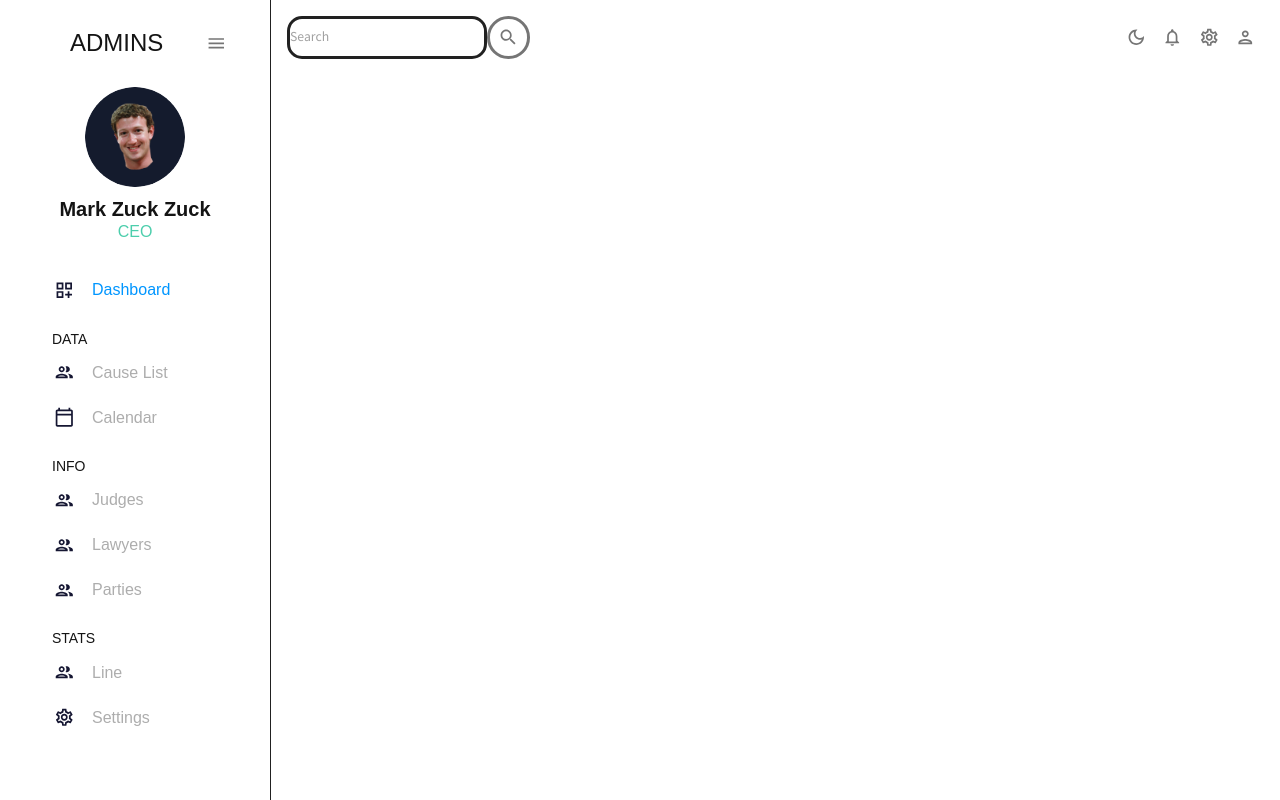
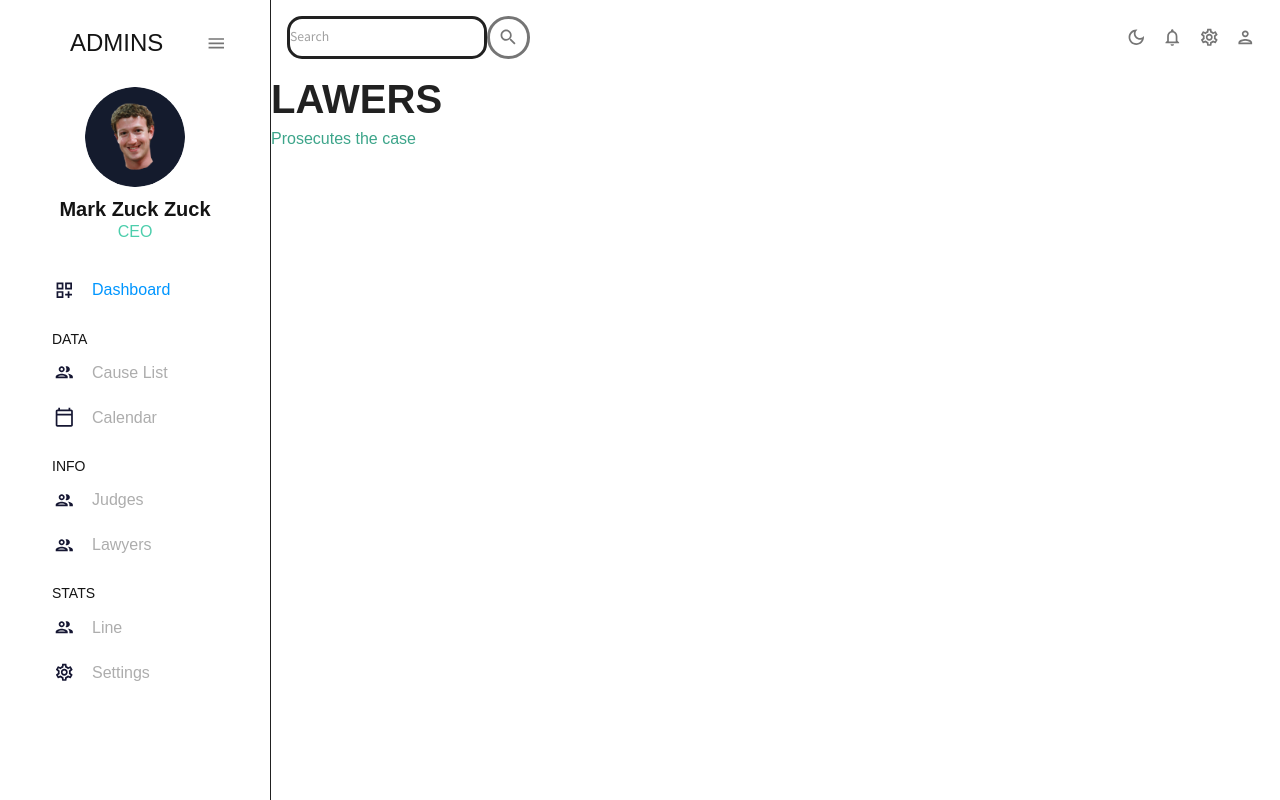
Before and after one commit to Shaik-Amaan-Ahmed/e-portal-for-case-management, a React (Create React App) app: page /lawyers in a window 1280 px wide. Built offline with nearby package versions, Linux system fonts and the light colour scheme.

Commit message:
added causelist,lawer,judges empty components

```diff
--- a/src/App.js
+++ b/src/App.js
@@ -5,7 +5,10 @@ import { Routes, Route } from "react-router-dom"
 import Sidebar from "./Scenes/Global/Sidebar"
 import Dashboard from "./Scenes/dashboard/dashboard";
 import SignIn from "./Scenes/Login/Login";
-import { MyCalendar } from "./calendar";
+import { MyCalendar } from "./Scenes/calendar/calendar";
+import Causelist from "./Scenes/Causelist/causelist";
+import Judges from "./Scenes/Judges&Lawers/judges";
+import Lawers from "./Scenes/Judges&Lawers/lawers";
 
 function App() {
 
@@ -22,9 +25,13 @@ function App() {
 
             <Topbar/>
             <Routes>
-              <Route path="/" element = {<Dashboard/>} />
-              <Route path="/login" element = {<SignIn/>} />
-              <Route path="/calendar" element = {<MyCalendar/>}/>
+              <Route exact path="/" element = {<Dashboard/>} />
+              <Route exact path="/login" element = {<SignIn/>} />
+              <Route exact path="/calendar" element = {<MyCalendar/>}/>
+              <Route exact path="/causelist" element = {<Causelist/>}/>
+              <Route exact path="/judges" element = {<Judges/>}/>
+              <Route exact path="/lawyers" element = {<Lawers/>}/>
+              <Route exact path="/parties" element = {<MyCalendar/>}/>
            </Routes>
           </main>
         </div>
--- a/src/Scenes/Causelist/causelist.js
+++ b/src/Scenes/Causelist/causelist.js
@@ -1,8 +1,10 @@
+import React from 'react'
+import Header from '../../Components/Header'
 
-function Causelist() {
-    return (
-        <h1>Causelist</h1>
-    )
+const Causelist = () => {
+  return (
+    <Header title="CAUSE LIST"/>
+  )
 }
 
-export default Causelist;
+export default Causelist
--- a/src/Scenes/Global/Sidebar.jsx
+++ b/src/Scenes/Global/Sidebar.jsx
@@ -10,24 +10,25 @@ import PeopleOutlinedIcon from "@mui/icons-material/PeopleOutlined";
 import  CalendarTodayOutlinedIcon  from "@mui/icons-material/CalendarTodayOutlined"
 import  MenuOutlined  from "@mui/icons-material/MenuOutlined";
 import  SettingsOutlined  from "@mui/icons-material/SettingsOutlined";
+import {useNavigate} from "react-router-dom"
 
 const Item = ({ title, to, icon, selected, setSelected}) => {
    const theme = useTheme()
    const colors = tokens(theme)
-
+   let navigate = useNavigate();
    return (
       <MenuItem
-         active={selected === title}
-         onClick={() => setSelected(title)}
+      active={selected === title}
+         onClick={() => navigate(to)}
          icon = {icon}
       >
          <Typography variant="h5">{title}</Typography>
-         <Link to = {to} />
+
       </MenuItem>
    )
 }
 
- const Sidebar = () => {
+const Sidebar = () => {
    const theme = useTheme();
    const colors = tokens(theme.palette.mode);
    const [isCollapsed, setIsCollapsed] = useState(false);
@@ -141,7 +142,7 @@ const Item = ({ title, to, icon, selected, setSelected}) => {
                </Typography>
                    <Item
                      title="Cause List"
-                     to="/Causelist"
+                     to="/causelist"
                      icon={<PeopleOutlinedIcon sx={{color: colors.blueAccent[100]}}/>}
                      selected={selected}
                      setSelected={setSelected}
@@ -176,13 +177,6 @@ const Item = ({ title, to, icon, selected, setSelected}) => {
                         setSelected={setSelected}
                      />
 
-                   <Item
-                     title="Parties"
-                     to="/parties"
-                     icon={<PeopleOutlinedIcon sx={{color: colors.blueAccent[100]}}/>}
-                     selected={selected}
-                     setSelected={setSelected}
-                  />
                   <Typography
                   variant="h6"
 
@@ -193,7 +187,7 @@ const Item = ({ title, to, icon, selected, setSelected}) => {
                   </Typography>
                   <Item
                      title="Line"
-                     to="/Line"
+                     to="/line"
                      icon={<PeopleOutlinedIcon sx={{color: colors.blueAccent[100]}}/>}
                      selected={selected}
                      setSelected={setSelected}
@@ -201,7 +195,7 @@ const Item = ({ title, to, icon, selected, setSelected}) => {
 
                   <Item
                      title="Settings"
-                     to="/Settings"
+                     to="/settings"
                      icon={<SettingsOutlined sx={{color: colors.blueAccent[100]}}/>}
                      selected={selected}
                      setSelected={setSelected}
--- /dev/null
+++ b/src/Scenes/Judges&Lawers/judges.js
@@ -0,0 +1,10 @@
+import React from 'react'
+import Header from '../../Components/Header'
+
+const Judges = () => {
+  return (
+    <Header title="JUDGES" subtitle="Head of the court" />
+  )
+}
+
+export default Judges
--- /dev/null
+++ b/src/Scenes/Judges&Lawers/lawers.js
@@ -0,0 +1,10 @@
+import React from 'react'
+import Header from '../../Components/Header'
+
+const Lawers = () => {
+  return (
+    <Header title="LAWERS" subtitle="Prosecutes the case" />
+  )
+}
+
+export default Lawers
--- a/src/Scenes/dashboard/dashboard.jsx
+++ b/src/Scenes/dashboard/dashboard.jsx
@@ -14,6 +14,7 @@ const Dashboard = () => {
         <Box m="20px">
             <Box>
                 <RegistrarTable/>
+
             </Box>
         </Box>
         </ThemeProvider>
```
Also changed, not shown: src/Scenes/calendar/calendar.js (renamed from src/calendar.js).
